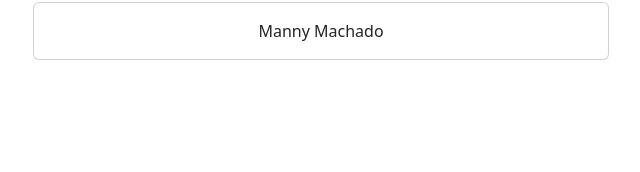
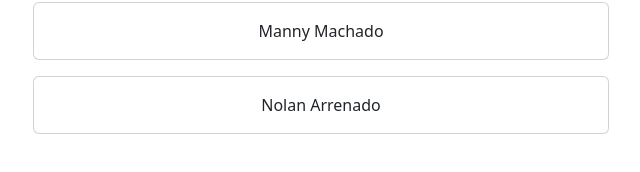
Before and after one commit to jos3ph-m/drag-and-drop, a React (Create React App) app: page / in a window 1280 px wide. Shown: the part 434-606 px from the top of the page, without its empty margins (319-959 px from the left). Built offline with nearby package versions, Linux system fonts and the light colour scheme.

Commit message:
Bring SortableItem to app

```diff
--- a/src/App.js
+++ b/src/App.js
@@ -18,6 +18,7 @@ function App() {
     'Mookie Betts',
     'Juan Soto',
     'Manny Machado',
+    'Nolan Arrenado',
   ]);
   return (
     <DndContext collisionDetection={closestCenter} onDragEnd={handleDragEnd}>
```
